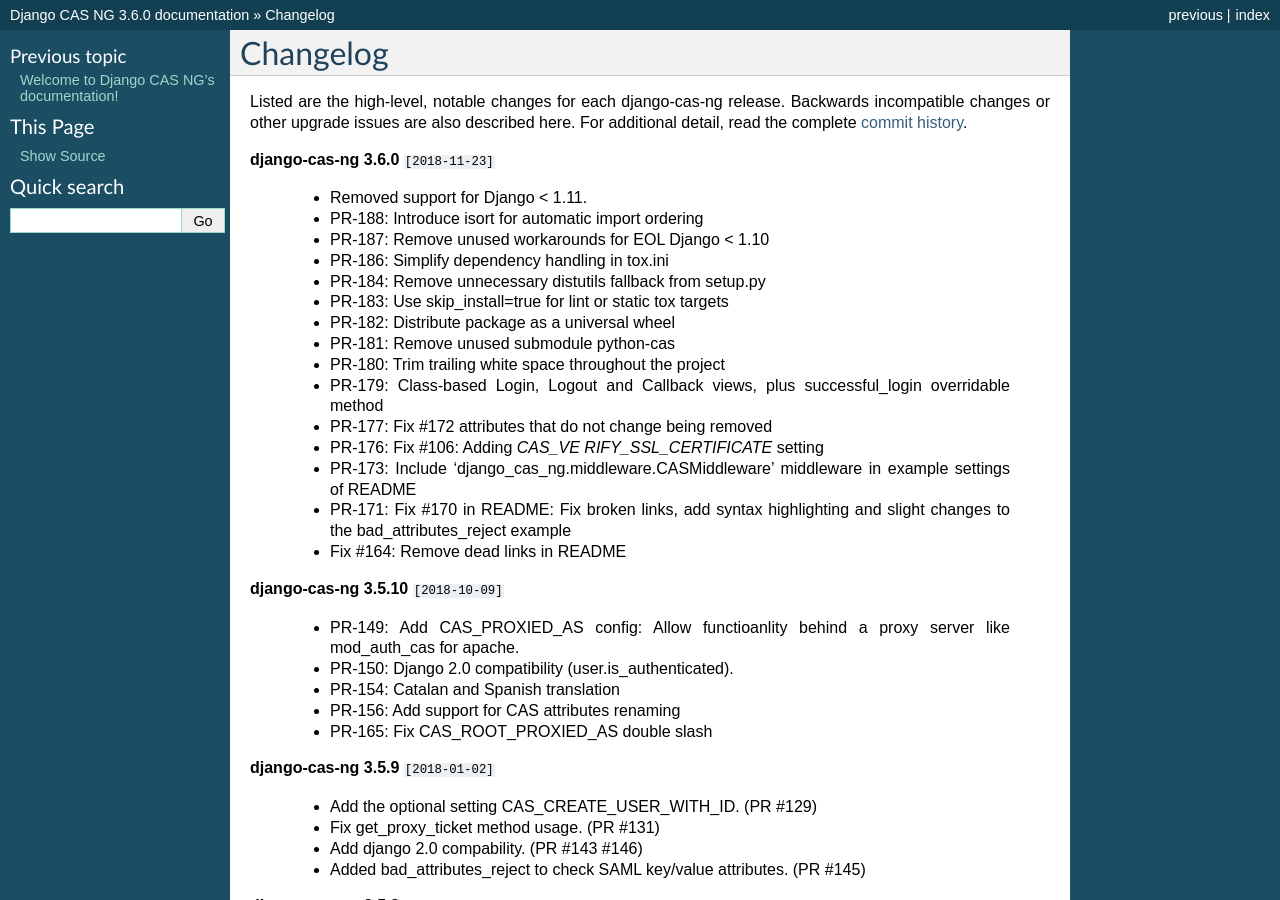
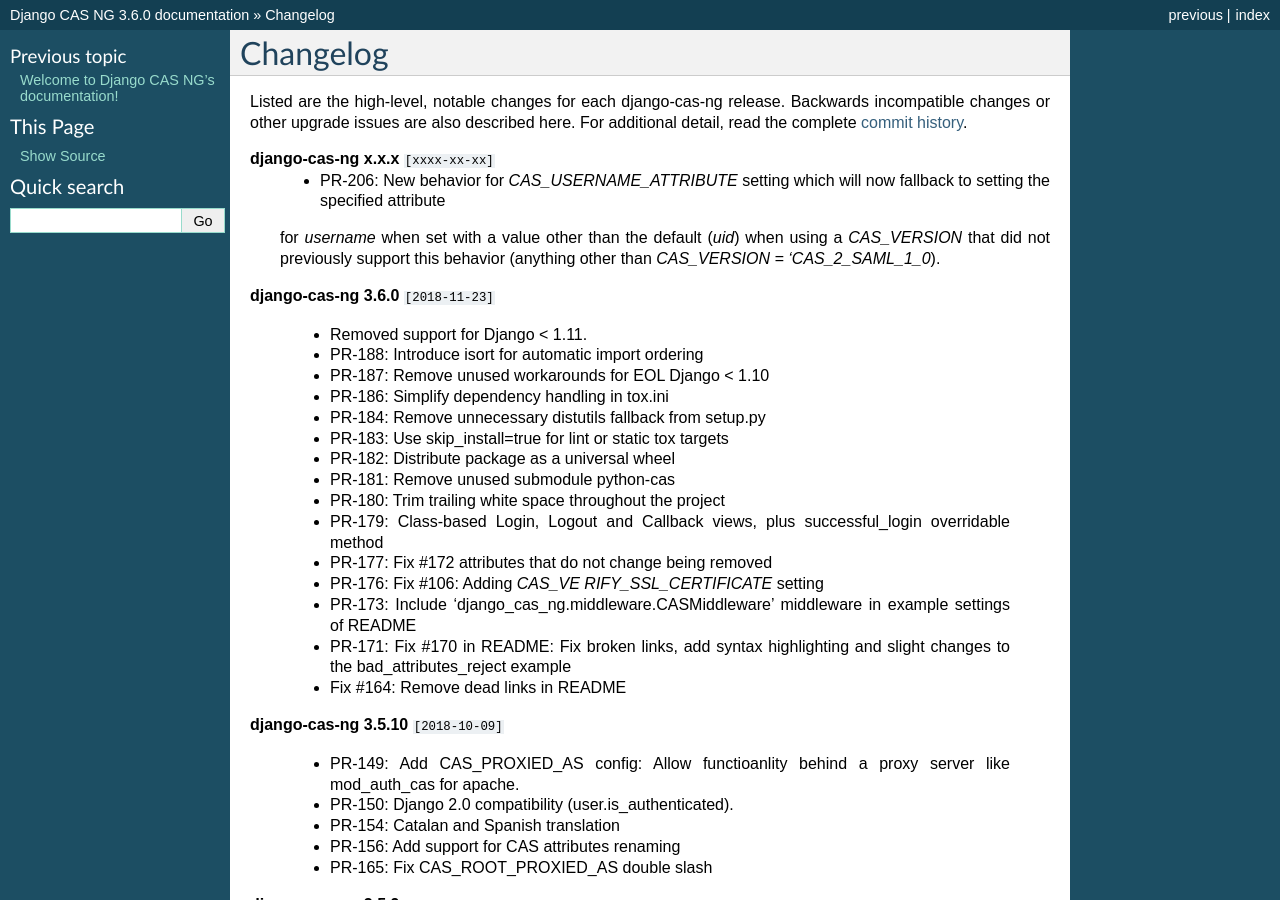
Before and after one commit to django-cas-ng/django-cas-ng, a Sphinx documentation site: the page built from docs/changelog.rst, in a window 1280 px wide and 900 px high. Built offline with Sphinx 7.4.7, drawn with Linux system fonts in a browser that asks for light colours.

Commit message:
Update changelog.rst
Updated changelog

```diff
--- a/docs/changelog.rst
+++ b/docs/changelog.rst
@@ -5,6 +5,11 @@
 Listed are the high-level, notable changes for each django-cas-ng release.
 Backwards incompatible changes or other upgrade issues are also described
 here. For additional detail, read the complete `commit history`_.
+
+**django-cas-ng x.x.x** ``[xxxx-xx-xx]``
+  * PR-206: New behavior for `CAS_USERNAME_ATTRIBUTE` setting which will now fallback to setting the specified attribute
+  for `username` when set with a value other than the default (`uid`) when using a `CAS_VERSION` that did not previously
+  support this behavior (anything other than `CAS_VERSION = 'CAS_2_SAML_1_0`).
 
 **django-cas-ng 3.6.0** ``[2018-11-23]``
 
```
